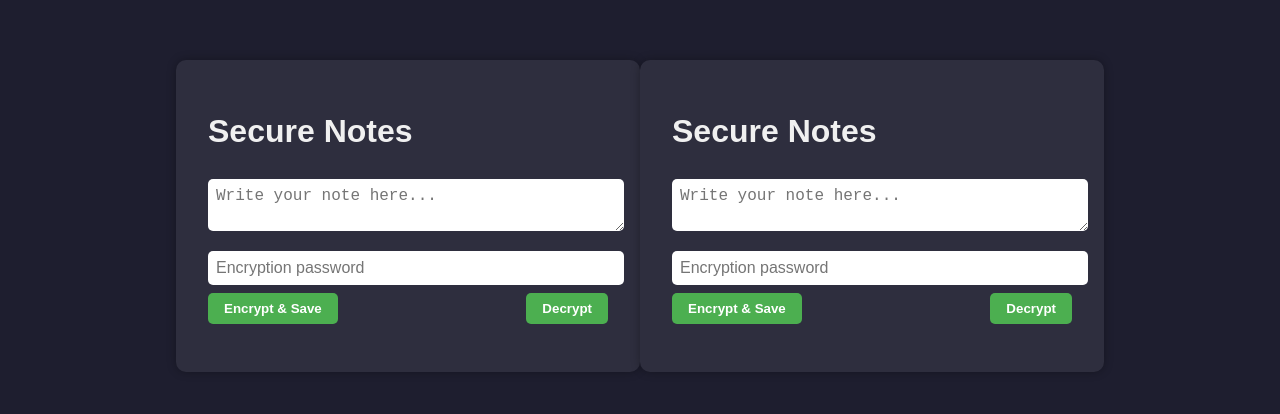
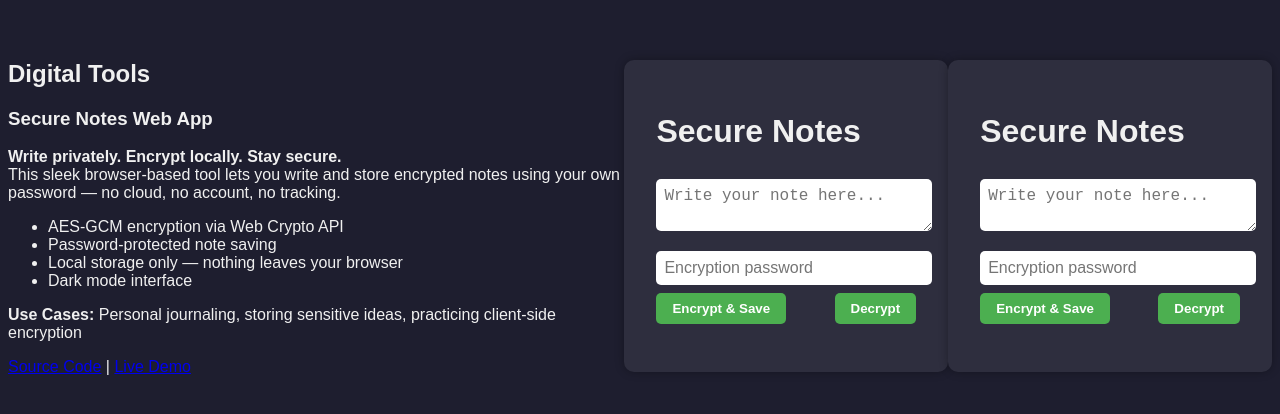
Before and after one commit to mgbzenoo/secure-notes-app, a plain HTML site: page index.html in a window 1280 px wide. Shown: the part 192-606 px from the top of the page. Drawn offline with Linux system fonts and the light colour scheme.

Commit message:
Update index.html

```diff
--- a/index.html
+++ b/index.html
@@ -6,7 +6,28 @@
   <title>Secure Notes</title>
   <link rel="stylesheet" href="style.css" />
 </head>
-<body>
+<body><section id="digital-tools">
+  <h2>Digital Tools</h2>
+
+  <div class="product-card">
+    <h3>Secure Notes Web App</h3>
+    <p><strong>Write privately. Encrypt locally. Stay secure.</strong><br>
+    This sleek browser-based tool lets you write and store encrypted notes using your own password — no cloud, no account, no tracking.</p>
+
+    <ul>
+      <li>AES-GCM encryption via Web Crypto API</li>
+      <li>Password-protected note saving</li>
+      <li>Local storage only — nothing leaves your browser</li>
+      <li>Dark mode interface</li>
+    </ul>
+
+    <p><strong>Use Cases:</strong> Personal journaling, storing sensitive ideas, practicing client-side encryption</p>
+    <p>
+      <a href="https://github.com/mgbzenoo/secure-notes-app" target="_blank">Source Code</a> |
+      <a href="https://mgbzenoo.github.io/secure-notes-app" target="_blank">Live Demo</a>
+    </p>
+  </div>
+</section>
   <div class="container">
     <h1>Secure Notes</h1>
     <textarea id="note" placeholder="Write your note here..."></textarea>
```
